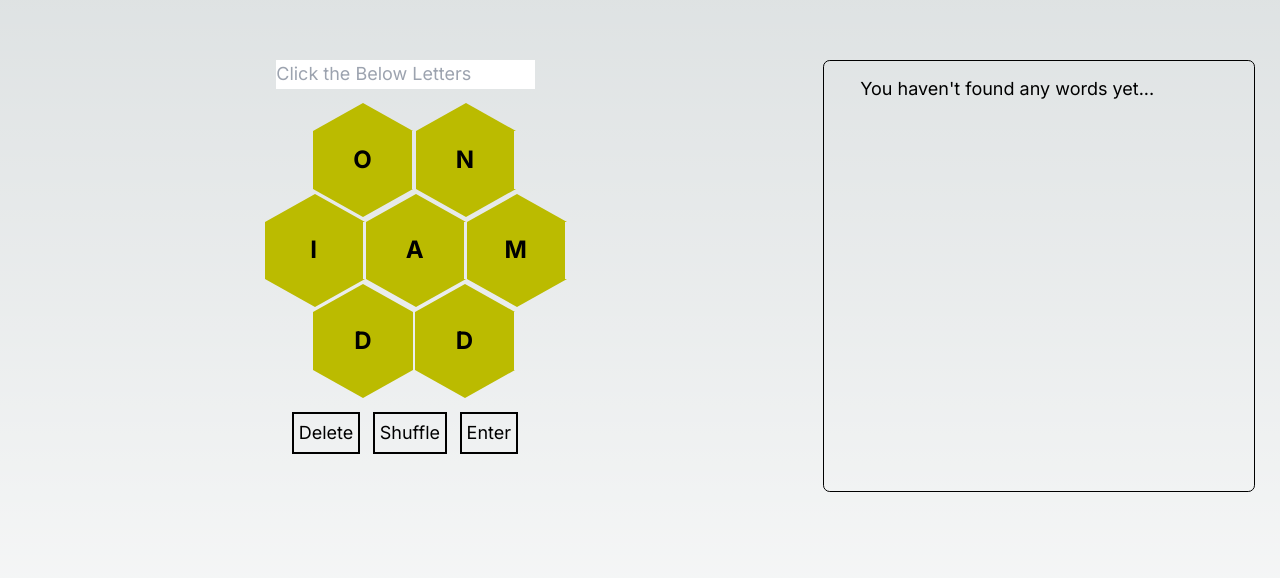
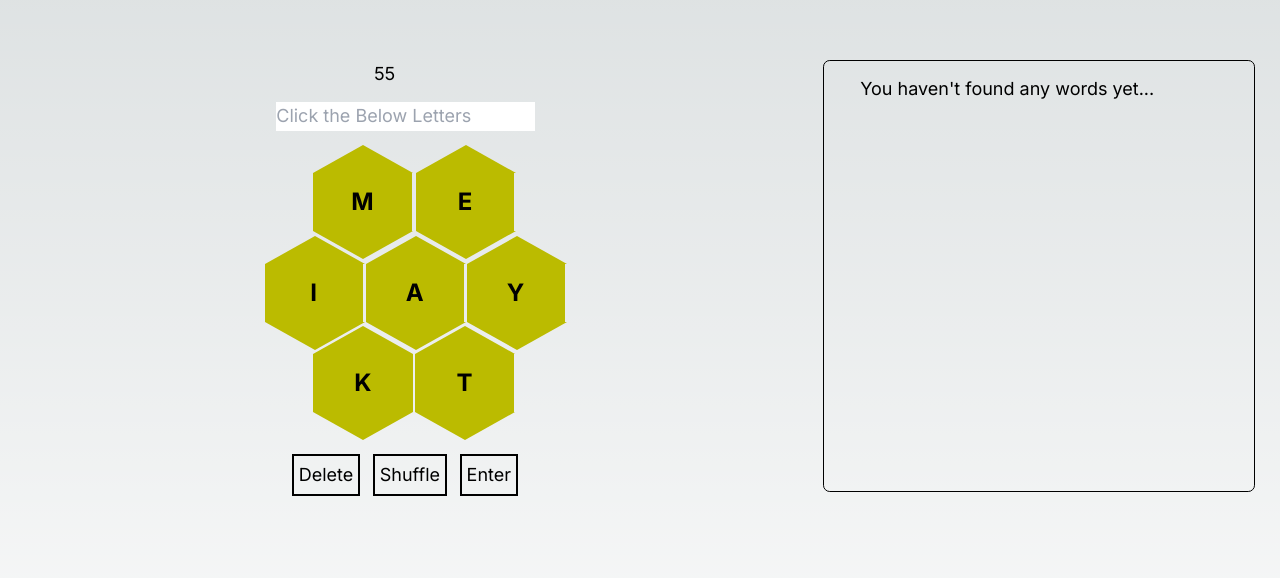
Before and after one commit to Chikage8/spelling-bee-game, a Next.js app: page / in a window 1280 px wide. Shown: the part 228-806 px from the top of the page. Built offline with nearby package versions, Linux system fonts and the light colour scheme.

Commit message:
Timer has been Implemented

```diff
--- a/src/app/page.js
+++ b/src/app/page.js
@@ -54,7 +54,7 @@ export function shuffleWord(word, center_letter) {
 }
 
 export default function Home() {
-  let language = "en-US"; // either en-US or TR case by case
+  let language = "TR"; // either en-US or TR case by case
   console.log("language: ", language)
   let dictionary;
   let letters_sorted_by_frequency;
--- a/src/app/styles/global.css
+++ b/src/app/styles/global.css
@@ -44,14 +44,14 @@ img {
   display: block;
 }
 
-#game-container {
-  /* display: flex; */
-}
+/* #game-container {
+  display: flex;
+} */
 
-#input-side-container{
-    /* margin-right: 52vw; */
-    /* margin-top: 30vh; */
-}
+/* #input-side-container{
+    margin-right: 52vw;
+    margin-top: 30vh;
+} */
 
 #input-text {
   position: relative;
--- a/src/app/ui/Buttons.jsx
+++ b/src/app/ui/Buttons.jsx
@@ -26,9 +26,11 @@ const Buttons = (props) => {
             if (props.clientCorrectWords.includes(word)) {
                 alert("You have already found this word!");
             } else {
+                // CORRECT WORD CASE
                 // Add correctly found word to clientCorrectWords array
+                props.childSetClientCorrectWords(word);
                 props.setScore(props.score + word.length);
-                props.childSetClientCorrectWords(word);
+                props.setRemainingSeconds(parseInt(props.remainingSeconds) + 15);
                 console.log("props.clientCorrectWords: ", props.clientCorrectWords)
                 console.log("props.clientCorrectWords[0]: ", props.clientCorrectWords[0])
             }
--- a/src/app/ui/InputSide.jsx
+++ b/src/app/ui/InputSide.jsx
@@ -4,11 +4,12 @@ import React from 'react'
 import { useEffect, useState } from 'react';
 import Hive from './Hive'
 import Buttons from './Buttons'
+import Timer from './Timer';
 
 const InputSide = (props) => {
     // const [word,setWord] = useState(props.shuffledWord)
     // const [language, setLanguage] = useState(props.language);
-
+    const [remainingSeconds, setRemainingSeconds] = useState(60);
 
 
     // useEffect(()=> {
@@ -17,9 +18,10 @@ const InputSide = (props) => {
 
     return (
         <div className="flex min-h-screen flex-col items-center gap-3 p-0" id='input-side-container'>
+            <Timer remainingSeconds={remainingSeconds} setRemainingSeconds={setRemainingSeconds}/>
             <input type="text" id="input-text" placeholder="Click the Below Letters"></input>
             <Hive clientShuffledWord={props.clientShuffledWord} childSetClientShuffledWord={props.childSetClientShuffledWord} clientCenterLetter={props.clientCenterLetter}/>
-            <Buttons score={props.score} setScore={props.setScore} clientCorrectWords={props.clientCorrectWords} childSetClientCorrectWords={props.childSetClientCorrectWords} clientShuffledWord={props.clientShuffledWord} childSetClientShuffledWord={props.childSetClientShuffledWord} clientCenterLetter={props.clientCenterLetter} clientLanguage={props.clientLanguage}/>
+            <Buttons remainingSeconds={remainingSeconds} setRemainingSeconds={setRemainingSeconds} score={props.score} setScore={props.setScore} clientCorrectWords={props.clientCorrectWords} childSetClientCorrectWords={props.childSetClientCorrectWords} clientShuffledWord={props.clientShuffledWord} childSetClientShuffledWord={props.childSetClientShuffledWord} clientCenterLetter={props.clientCenterLetter} clientLanguage={props.clientLanguage}/>
         </div>
     )
 }
--- /dev/null
+++ b/src/app/ui/Timer.jsx
@@ -0,0 +1,21 @@
+'use client'
+
+import React, {useEffect} from 'react'
+
+const Timer = (props) => {
+    let dateStart = Date.now()
+
+    useEffect(()=>{
+        const interval = setInterval(()=>{
+            let elapsedTime = Math.round((Date.now() - dateStart)/1000);
+            // console.log(elapsedTime);
+            props.setRemainingSeconds(props.remainingSeconds - elapsedTime);
+        }, 1000)
+        return () => clearInterval(interval);
+    })
+    return (
+        <div>{props.remainingSeconds}</div>
+    )
+}
+
+export default Timer
```
